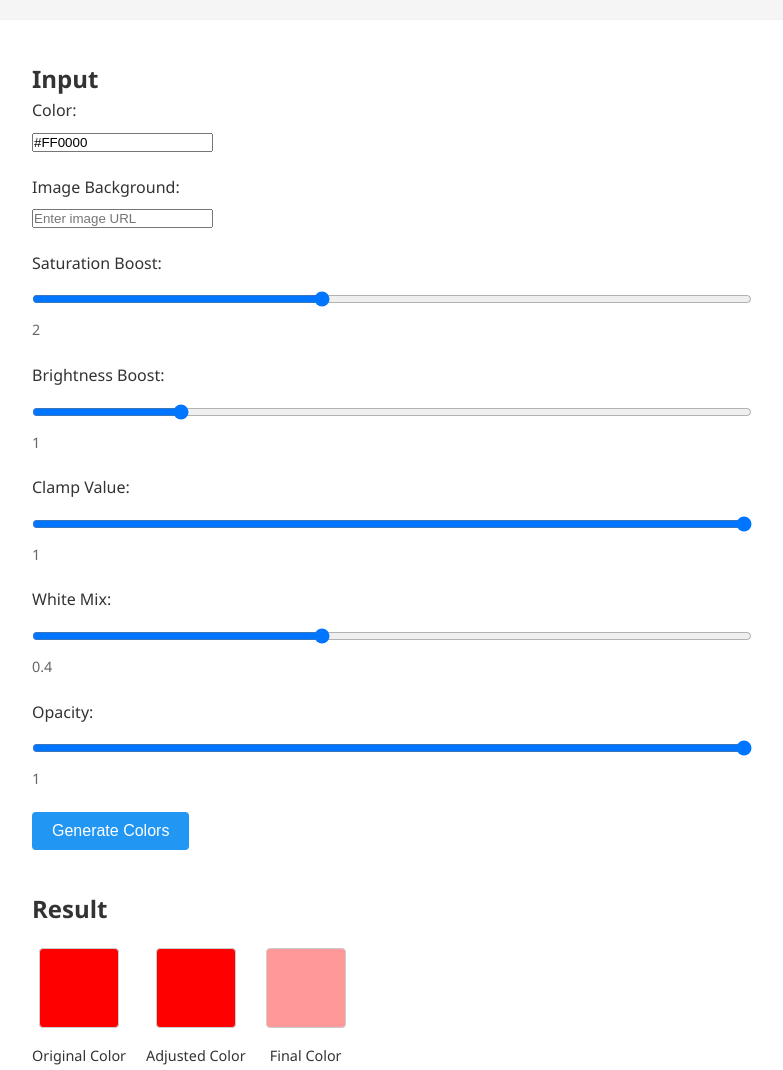
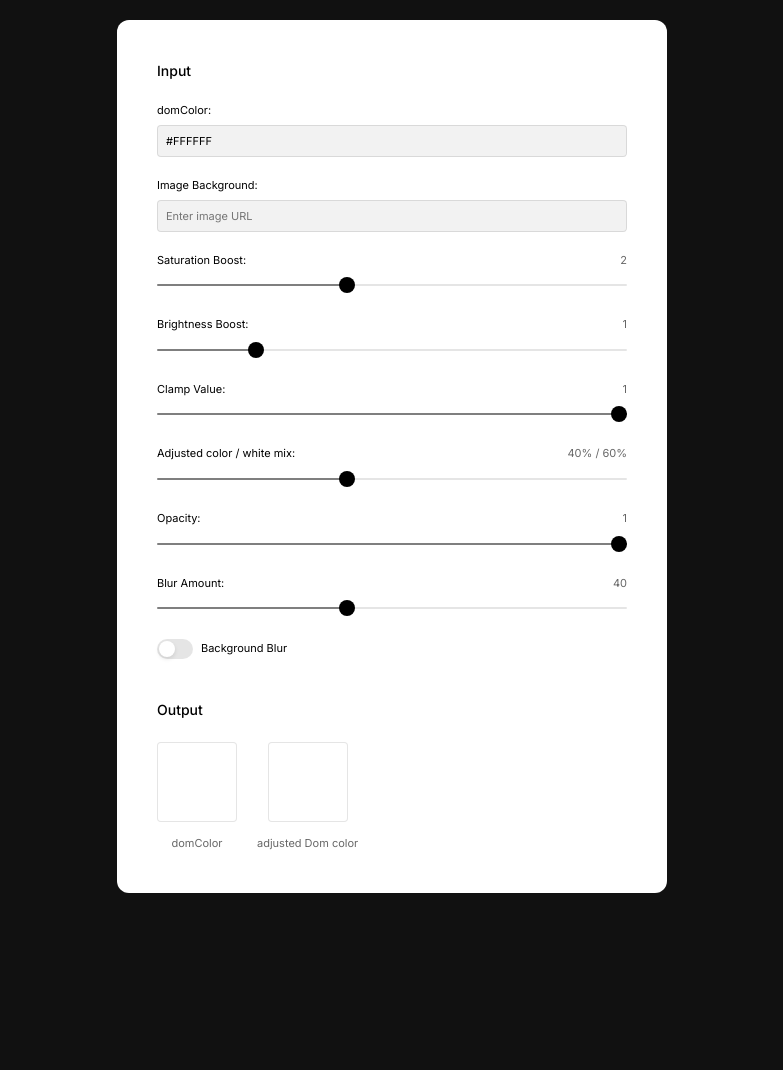
Before and after one commit to vpinyokool/colorMixer, a website built with Parcel: page index.html in a window 1280 px wide. Shown: the top 1070 px of the page, without its empty margins (248-1031 px from the left). After the commit the page ends 913 px from the top, so only its background shows below. Built offline with nearby package versions, Linux system fonts and the light colour scheme.

Commit message:
Update color mixer: Fix blur toggle, update labels, adjust layout

```diff
--- a/index.html
+++ b/index.html
@@ -3,17 +3,23 @@
 <head>
   <meta charset="utf-8">
   <title>Color Mixer</title>
-  <link rel="stylesheet" href="styles.css">
+  <link rel="preconnect" href="https://fonts.googleapis.com">
+  <link rel="preconnect" href="https://fonts.gstatic.com" crossorigin>
+  <link href="https://fonts.googleapis.com/css2?family=Inter:wght@400;500&display=swap" rel="stylesheet">
+  <link rel="stylesheet" href="styles.scss">
   <script src="https://code.jquery.com/jquery-3.6.0.min.js"></script>
   <script src="js/colorMixer.js"></script>
 </head>
 <body>
+  <div class="app-background"></div>
+  <div class="modal-wrapper">
+    <div class="modal">
       <div class="container">
         <section class="input-section">
           <h2>Input</h2>
           <div class="input-group">
-        <label>Color:</label>
-        <input id="colorInput" placeholder="#FF0000" value="#FF0000">
+            <label>domColor:</label>
+            <input id="colorInput" placeholder="#FFFFFF" value="#FFFFFF">
           </div>
           <div class="input-group">
             <label>Image Background:</label>
@@ -22,56 +28,78 @@
 
           <div class="sliders">
             <div class="slider-group">
+              <div class="label-row">
                 <label>Saturation Boost:</label>
+                <span class="value"></span>
+              </div>
               <input type="range" id="satMult" min="0" max="5" step="0.1" value="2">
-          <span class="value"></span>
             </div>
 
             <div class="slider-group">
+              <div class="label-row">
                 <label>Brightness Boost:</label>
+                <span class="value"></span>
+              </div>
               <input type="range" id="briMult" min="0" max="5" step="0.1" value="1">
-          <span class="value"></span>
             </div>
 
             <div class="slider-group">
+              <div class="label-row">
                 <label>Clamp Value:</label>
+                <span class="value"></span>
+              </div>
               <input type="range" id="clampVal" min="0.5" max="1" step="0.05" value="1">
-          <span class="value"></span>
             </div>
 
             <div class="slider-group">
-          <label>White Mix:</label>
+              <div class="label-row">
+                <label>Adjusted color / white mix:</label>
+                <span class="mix-value"></span>
+              </div>
               <input type="range" id="mix" min="0" max="1" step="0.05" value="0.4">
-          <span class="value"></span>
             </div>
 
             <div class="slider-group">
+              <div class="label-row">
                 <label>Opacity:</label>
-          <input type="range" id="opacity" min="0" max="1" step="0.05" value="1">
                 <span class="value"></span>
               </div>
+              <input type="range" id="opacity" min="0" max="1" step="0.05" value="1">
             </div>
 
-      <button id="generateBtn">Generate Colors</button>
+            <div class="slider-group">
+              <div class="label-row">
+                <label>Blur Amount:</label>
+                <span class="value"></span>
+              </div>
+              <input type="range" id="blurAmount" min="0" max="100" step="1" value="40">
+            </div>
+
+            <div class="slider-group switch-wrapper">
+              <div class="switch">
+                <input type="checkbox" id="blurToggle">
+                <span class="slider"></span>
+              </div>
+              <label for="blurToggle">Background Blur</label>
+            </div>
+          </div>
         </section>
 
         <section class="result-section">
-      <h2>Result</h2>
+          <h2>Output</h2>
           <div class="color-boxes">
             <div class="color-box">
               <div id="originalBox" class="box"></div>
-          <label>Original Color</label>
+              <label>domColor</label>
             </div>
             <div class="color-box">
               <div id="adjustedBox" class="box"></div>
-          <label>Adjusted Color</label>
-        </div>
-        <div class="color-box">
-          <div id="finalBox" class="box"></div>
-          <label>Final Color</label>
+              <label>adjusted Dom color</label>
             </div>
           </div>
         </section>
       </div>
+    </div>
+  </div>
 </body>
 </html>
--- a/js/colorMixer.js
+++ b/js/colorMixer.js
@@ -70,7 +70,24 @@ const ColorMixer = {
   ui: {
     updateSliderValues() {
       $('.slider-group input[type="range"]').on('input', function() {
-        $(this).siblings('.value').text($(this).val());
+        const $value = $(this).siblings('.label-row').find('.value');
+        if ($value.length) {
+          $value.text($(this).val());
+        }
+
+        // Special handling for mix value
+        const $mixValue = $(this).siblings('.label-row').find('.mix-value');
+        if ($mixValue.length) {
+          const val = parseFloat($(this).val());
+          $mixValue.text(`${(val * 100).toFixed(0)}% / ${((1 - val) * 100).toFixed(0)}%`);
+        }
+
+        // Update slider fill state
+        const min = parseFloat($(this).attr('min')) || 0;
+        const max = parseFloat($(this).attr('max')) || 1;
+        const val = parseFloat($(this).val());
+        const percentage = ((val - min) / (max - min)) * 100;
+        $(this).css('--value-percent', `${percentage}%`);
       }).trigger('input');
     },
 
@@ -101,32 +118,80 @@ const ColorMixer = {
       // Update color boxes
       $("#originalBox").css("background", "#" + hex.replace("#", ""));
       $("#adjustedBox").css("background", `rgb(${adj.r},${adj.g},${adj.b})`);
-      $("#finalBox").css({
+
+      // Apply final color to modal
+      $(".modal").css({
         "background": `rgb(${fin.r},${fin.g},${fin.b})`,
         "opacity": opac
       });
+
+      // Update blur if enabled
+      this.updateBlur();
     },
 
     updateBackgroundImage() {
       const imgUrl = $("#imgInput").val();
       if (imgUrl) {
-        $("body").css("background-image", `url(${imgUrl})`);
+        $(".app-background").css({
+          "background-image": `url(${imgUrl})`,
+          "background-size": "cover",
+          "background-position": "center",
+          "background-color": "#111111"
+        });
+      } else {
+        $(".app-background").css({
+          "background-image": "none",
+          "background-color": "#111111"
+        });
       }
+    },
+
+    updateBlur() {
+      const isBlurred = $("#blurToggle").is(":checked");
+      const blurAmount = $("#blurAmount").val();
+      console.log('Blur Update:', { isBlurred, blurAmount });
+
+      // Apply both webkit and standard backdrop-filter
+      $(".modal").css({
+        "backdrop-filter": isBlurred ? `blur(${blurAmount}px)` : "none",
+        "-webkit-backdrop-filter": isBlurred ? `blur(${blurAmount}px)` : "none"
+      });
+      console.log('Applied blur:', $(".modal").css("backdrop-filter"));
+    },
+
+    toggleBlur() {
+      console.log('Toggle Blur Called');
+      this.updateBlur();
     }
   },
 
   // Initialize the application
   init() {
     this.ui.updateSliderValues();
+    console.log('Initializing Color Mixer...');
 
-    // Set up event handlers
-    $("#generateBtn").click(() => {
+    // Set up event handlers for all inputs
+    $('#colorInput, #imgInput, .slider-group input[type="range"]').on('input', () => {
       this.ui.updateColors();
       this.ui.updateBackgroundImage();
     });
 
-    // Initial color generation
-    $("#generateBtn").click();
+    // Set up blur toggle and amount handlers
+    $("#blurToggle").on('change', () => {
+      console.log('Blur Toggle Changed:', $("#blurToggle").is(":checked"));
+      this.ui.updateBlur();
+    });
+
+    $("#blurAmount").on('input', () => {
+      console.log('Blur Amount Changed:', $("#blurAmount").val());
+      this.ui.updateBlur();
+    });
+
+    // Initial updates
+    this.ui.updateColors();
+    this.ui.updateBackgroundImage();
+    this.ui.updateBlur();
+    console.log('Initialization complete');
   }
 };
 
--- a/styles.scss
+++ b/styles.scss
@@ -1,9 +1,13 @@
 // Variables
-$primary-color: #2196F3;
-$text-color: #333;
-$border-color: #ccc;
+$text-color: #000000;
+$border-color: rgba(0,0,0,0.1);
 $box-size: 80px;
 $spacing: 20px;
+$font-small: 11px;
+$font-large: 14px;
+$modal-width: 550px;
+$background-color: #111111;
+$switch-green: #34C759;
 
 // Reset and base styles
 * {
@@ -13,27 +17,61 @@ $spacing: 20px;
 }
 
 body {
-  font-family: 'Segoe UI', system-ui, -apple-system, sans-serif;
+  font-family: 'Inter', system-ui, -apple-system, sans-serif;
   line-height: 1.6;
   color: $text-color;
+  min-height: 100vh;
+  font-size: $font-small;
+  background: $background-color;
+}
+
+.app-background {
+  position: fixed;
+  top: 0;
+  left: 0;
+  right: 0;
+  bottom: 0;
+  z-index: 0;
+  background: $background-color;
+  transition: all 0.3s ease;
+  will-change: filter;
+}
+
+.modal-wrapper {
+  position: relative;
+  z-index: 1;
+  min-height: 100vh;
+  display: flex;
+  align-items: center;
+  justify-content: center;
   padding: $spacing;
-  background: #f5f5f5;
-  min-height: 100vh;
+}
+
+.modal {
+  width: 100%;
+  max-width: $modal-width;
+  border-radius: 12px;
+  transition: all 0.3s ease;
+  background: rgba(255, 255, 255, 0.8);
+  backdrop-filter: none;
+  -webkit-backdrop-filter: none;
+  will-change: backdrop-filter;
 }
 
 // Container
 .container {
-  max-width: 800px;
-  margin: 0 auto;
-  background: white;
   padding: $spacing * 2;
-  border-radius: 8px;
-  box-shadow: 0 2px 4px rgba(0,0,0,0.1);
 }
 
 // Input section
 .input-section {
   margin-bottom: $spacing * 2;
+}
+
+h2 {
+  font-size: $font-large;
+  margin-bottom: $spacing;
+  font-weight: 500;
 }
 
 .input-group {
@@ -42,18 +80,22 @@ body {
   label {
     display: block;
     margin-bottom: 5px;
-    font-weight: 500;
+    font-weight: 400;
   }
 
-  input[type="text"] {
+  input {
     width: 100%;
     padding: 8px;
     border: 1px solid $border-color;
     border-radius: 4px;
+    font-family: 'Inter', sans-serif;
+    font-size: $font-small;
+    background: rgba(0,0,0,0.05);
+    color: $text-color;
 
     &:focus {
       outline: none;
-      border-color: $primary-color;
+      border-color: rgba(0,0,0,0.3);
     }
   }
 }
@@ -66,36 +108,109 @@ body {
 .slider-group {
   margin-bottom: $spacing;
 
+  .label-row {
+    display: flex;
+    justify-content: space-between;
+    align-items: center;
+    margin-bottom: 5px;
+  }
+
   label {
-    display: block;
-    margin-bottom: 5px;
-    font-weight: 500;
+    font-weight: 400;
+  }
+
+  .value, .mix-value {
+    font-size: $font-small;
+    color: rgba(0,0,0,0.6);
   }
 
   input[type="range"] {
     width: 100%;
     margin: 10px 0;
-  }
+    background: transparent;
+    -webkit-appearance: none;
 
-  .value {
-    font-size: 0.9em;
-    color: #666;
+    &::-webkit-slider-runnable-track {
+      width: 100%;
+      height: 2px;
+      background: linear-gradient(to right,
+        rgba(0,0,0,0.5) var(--value-percent, 50%),
+        rgba(0,0,0,0.1) var(--value-percent, 50%)
+      );
+      border: none;
+      border-radius: 1px;
+    }
+
+    &::-webkit-slider-thumb {
+      -webkit-appearance: none;
+      border: none;
+      height: 16px;
+      width: 16px;
+      border-radius: 50%;
+      background: black;
+      margin-top: -7px;
+      cursor: pointer;
+    }
   }
 }
 
-// Button
-#generateBtn {
-  background: $primary-color;
-  color: white;
-  border: none;
-  padding: 10px 20px;
-  border-radius: 4px;
-  cursor: pointer;
-  font-size: 1em;
-  transition: background 0.3s ease;
+// Switch style
+.switch-wrapper {
+  display: flex;
+  align-items: center;
+  gap: 8px;
 
-  &:hover {
-    background: darken($primary-color, 10%);
+  label {
+    margin: 0;
+    cursor: pointer;
+  }
+}
+
+.switch {
+  position: relative;
+  display: inline-block;
+  width: 36px;
+  height: 20px;
+
+  input {
+    opacity: 0;
+    width: 0;
+    height: 0;
+    margin: 0;
+    padding: 0;
+
+    &:checked + .slider {
+      background-color: black;
+    }
+
+    &:checked + .slider:before {
+      transform: translateX(16px);
+    }
+  }
+
+  .slider {
+    position: absolute;
+    cursor: pointer;
+    top: 0;
+    left: 0;
+    right: 0;
+    bottom: 0;
+    background-color: rgba(0,0,0,0.1);
+    transition: all 0.3s ease;
+    border-radius: 20px;
+
+    &:before {
+      position: absolute;
+      content: "";
+      height: 16px;
+      width: 16px;
+      left: 2px;
+      bottom: 2px;
+      background-color: white;
+      transition: all 0.3s ease;
+      border-radius: 50%;
+      box-shadow: 0 2px 4px rgba(0,0,0,0.1);
+    }
   }
 }
 
@@ -108,6 +223,8 @@ body {
   display: flex;
   gap: $spacing;
   margin-top: $spacing;
+  justify-content: flex-start;
+  flex-direction: row;
 }
 
 .color-box {
@@ -116,7 +233,8 @@ body {
   label {
     display: block;
     margin-top: 8px;
-    font-size: 0.9em;
+    font-size: $font-small;
+    color: rgba(0,0,0,0.6);
   }
 }
 
@@ -136,7 +254,10 @@ body {
   }
 
   .color-boxes {
-    flex-direction: column;
+    flex-direction: row;
     align-items: center;
+    justify-content: flex-start;
+    overflow-x: auto;
+    padding-bottom: $spacing;
   }
 }
```
Also changed, not shown: package.json (+5 -3 lines), 2 other files. Lines whose indentation alone changed are shown as unchanged.
